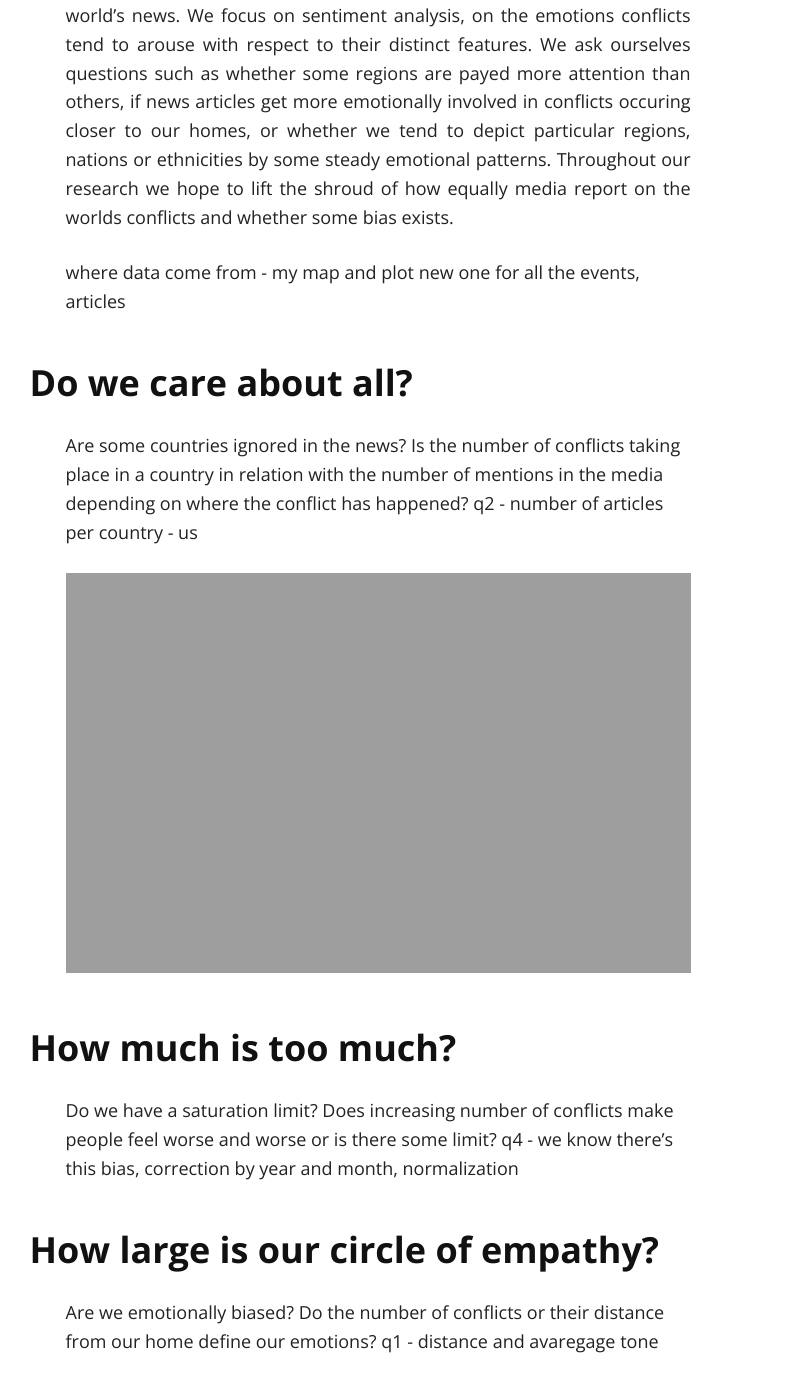
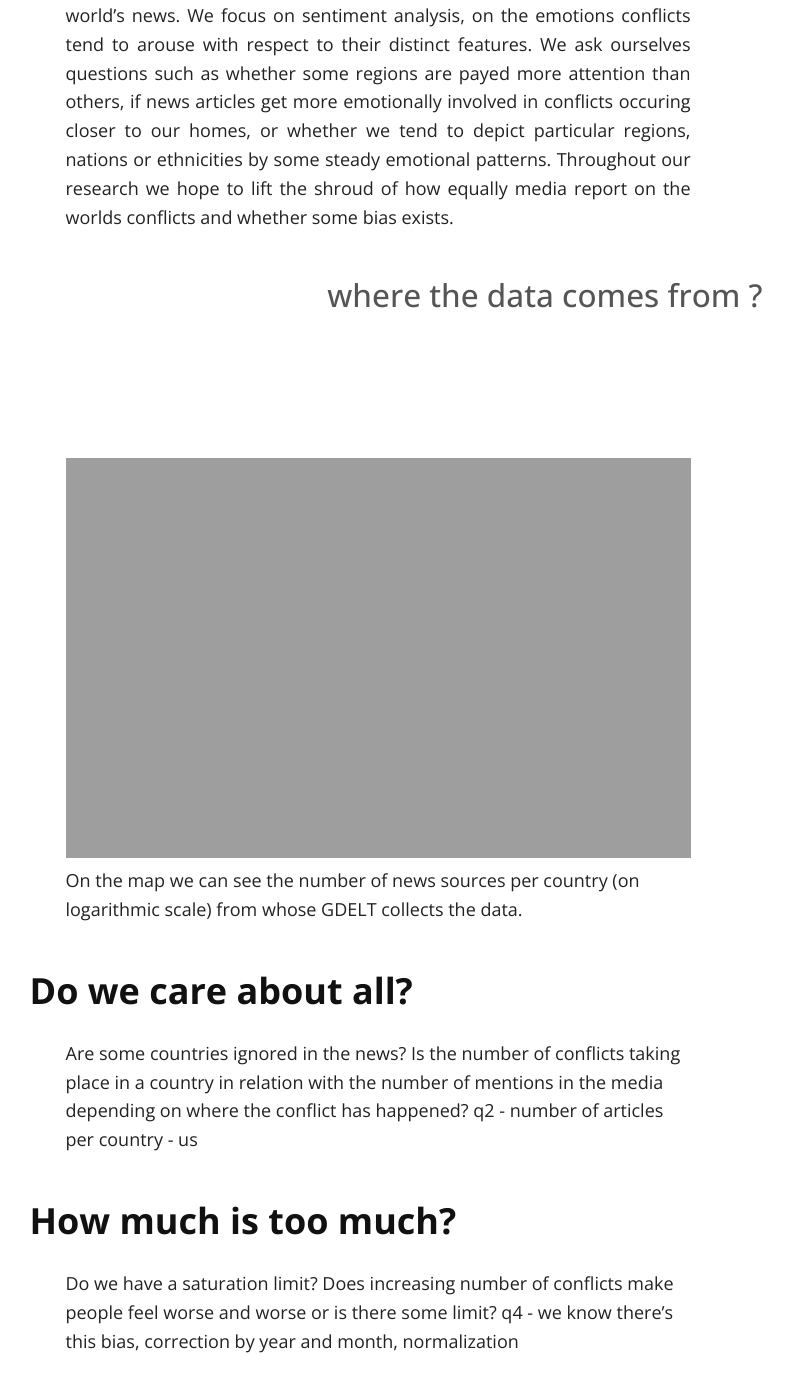
Before and after one commit to marycate/Matterhorn-ADA.github.io, a Jekyll site: the page built from index.md, in a window 1280 px wide and 1400 px high, scrolled down 710 px. Shown: the top 1392 px of the window, without its empty margins (262-1055 px from the left). Built offline with Jekyll 4.4.1, drawn with Linux system fonts in a browser that asks for light colours; nearby versions of some CDN libraries; our own code applies the rules of GitHub Pages for plain Markdown files.

Commit message:
Update index.md

```diff
--- a/index.md
+++ b/index.md
@@ -7,15 +7,16 @@ layout: default
 In our data story we explore conflicts all over the world and the public attention they receive. We harness the huge [GDELT 2.0](https://www.gdeltproject.org/) dataset consisting of events collected every day from thousands media channels of the world's news. We focus on sentiment analysis, on the emotions conflicts tend to arouse with respect to their distinct features. We ask ourselves questions such as whether some regions are payed more attention than others, if news articles get more emotionally involved in conflicts occuring closer to our homes, or whether we tend to depict particular regions, nations or ethnicities by some steady emotional patterns. Throughout our research we hope to lift the shroud of how equally media report on the worlds conflicts and whether some bias exists.
 {: style="text-align: justify"}
 
+## where the data comes from ?
 
-where data come from - my map and plot new one for all the events, articles
+<iframe src="https://matterhorn-ada.github.io/urls-log.html" width="100%" height="400px" frameBorder="0"></iframe>
 
+On the map we can see the number of news sources per country (on logarithmic scale) from whose GDELT collects the data.
 
 
 ### Do we care about all?
 Are some countries ignored in the news? Is the number of conflicts taking place in a country in relation with the number of mentions in the media depending on where the conflict has happened?
 q2 - number of articles per country - us
-<iframe src="https://matterhorn-ada.github.io/urls-log.html" width="100%" height="400px" frameBorder="0"></iframe>
 
 
 ### How much is too much?
```
